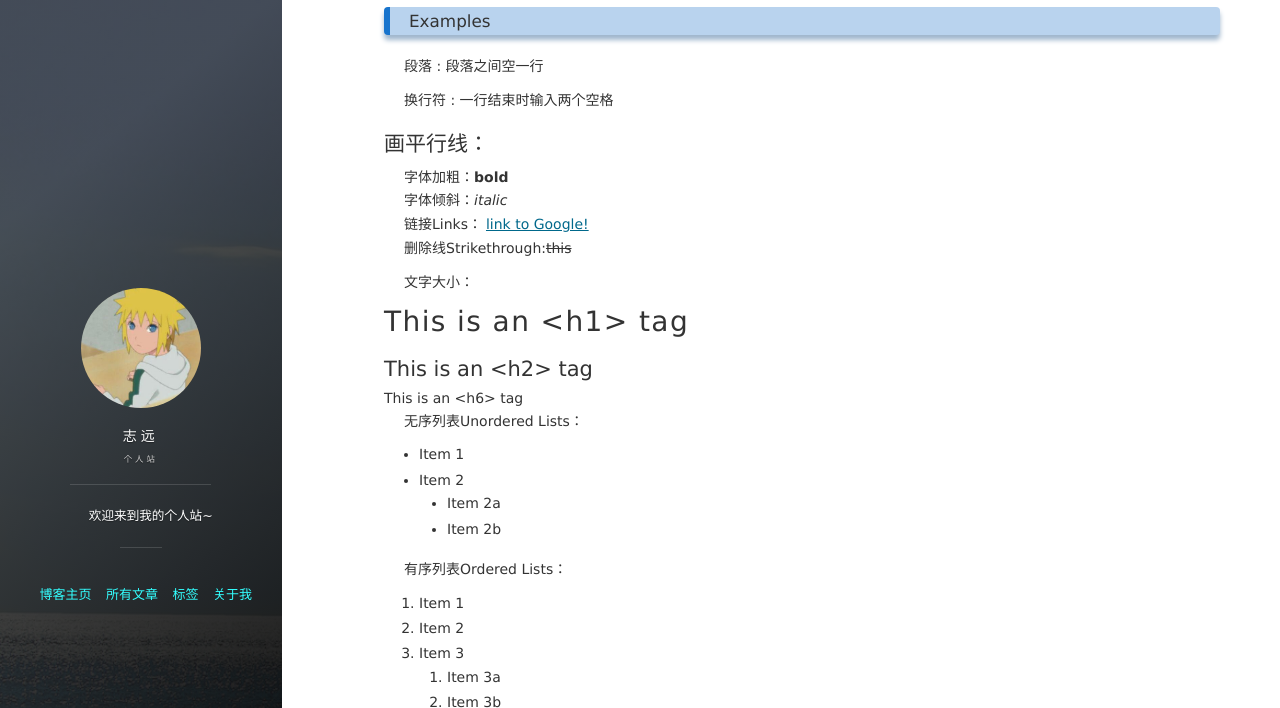
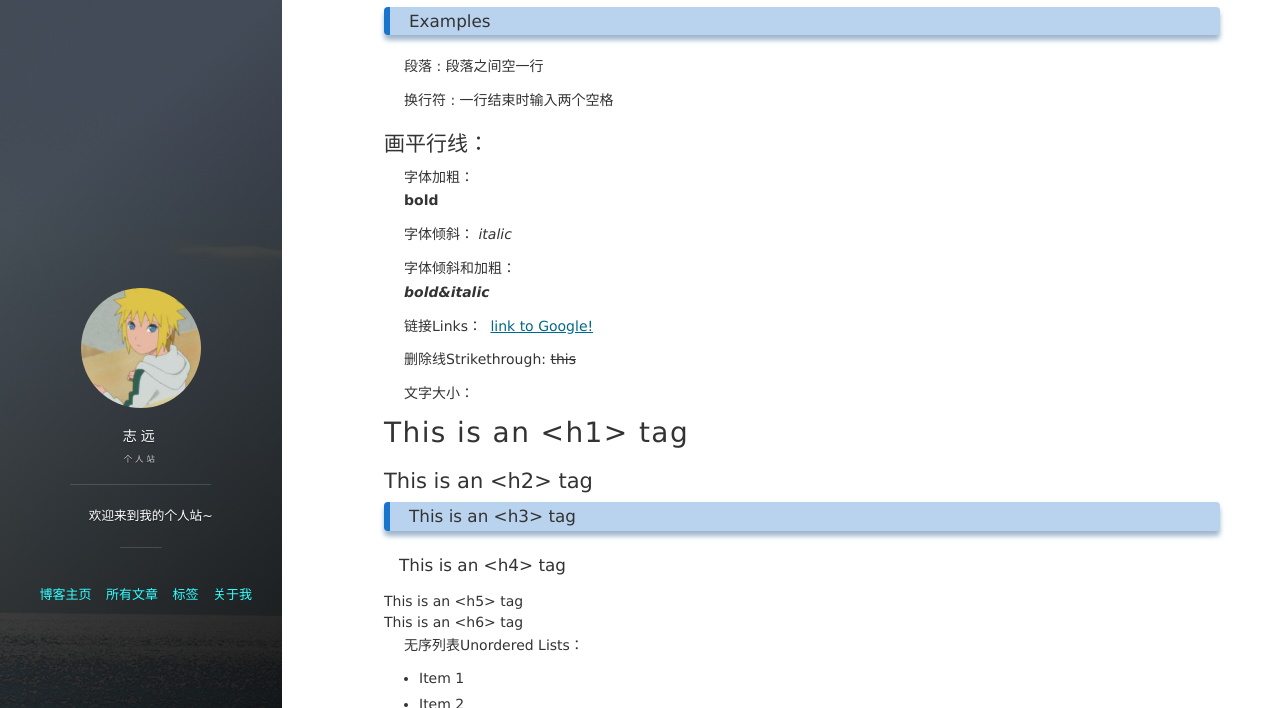
Before and after one commit to blueskyxzy/blueskyxzy.github.io, a Jekyll site: the page built from _posts/2019-11-07-markdownTool.md, in a window 1280 px wide and 900 px high, scrolled down 451 px, cut to the strip 0-708 px from the top of the window. Built offline with Jekyll 4.4.1, drawn with Linux system fonts in a browser that asks for light colours; nearby versions of some CDN libraries; comment, search, counter and statistics services are not loaded; some of the changed text lies outside the part shown.

Commit message:
add Markdown

```diff
--- a/_posts/2019-11-07-markdownTool.md
+++ b/_posts/2019-11-07-markdownTool.md
@@ -30,14 +30,27 @@ tags: 工具
 画平行线：
 --------
 
-字体加粗：**bold**
-字体倾斜：*italic*
-链接Links：[link to Google!](http://google.com)
-删除线Strikethrough:~~this~~
+字体加粗：
+    **bold**
+
+字体倾斜：
+    *italic*
+
+字体倾斜和加粗：
+    ***bold&italic***
+
+链接Links：
+    [link to Google!](http://google.com)
+
+删除线Strikethrough:
+    ~~this~~
 
 文字大小：
 # This is an <h1> tag
 ## This is an <h2> tag
+### This is an <h3> tag
+#### This is an <h4> tag
+##### This is an <h5> tag
 ###### This is an <h6> tag
 
 无序列表Unordered Lists：
```
Also changed, not shown: other parts of _posts/2019-11-07-markdownTool.md (+6 -0 lines).
